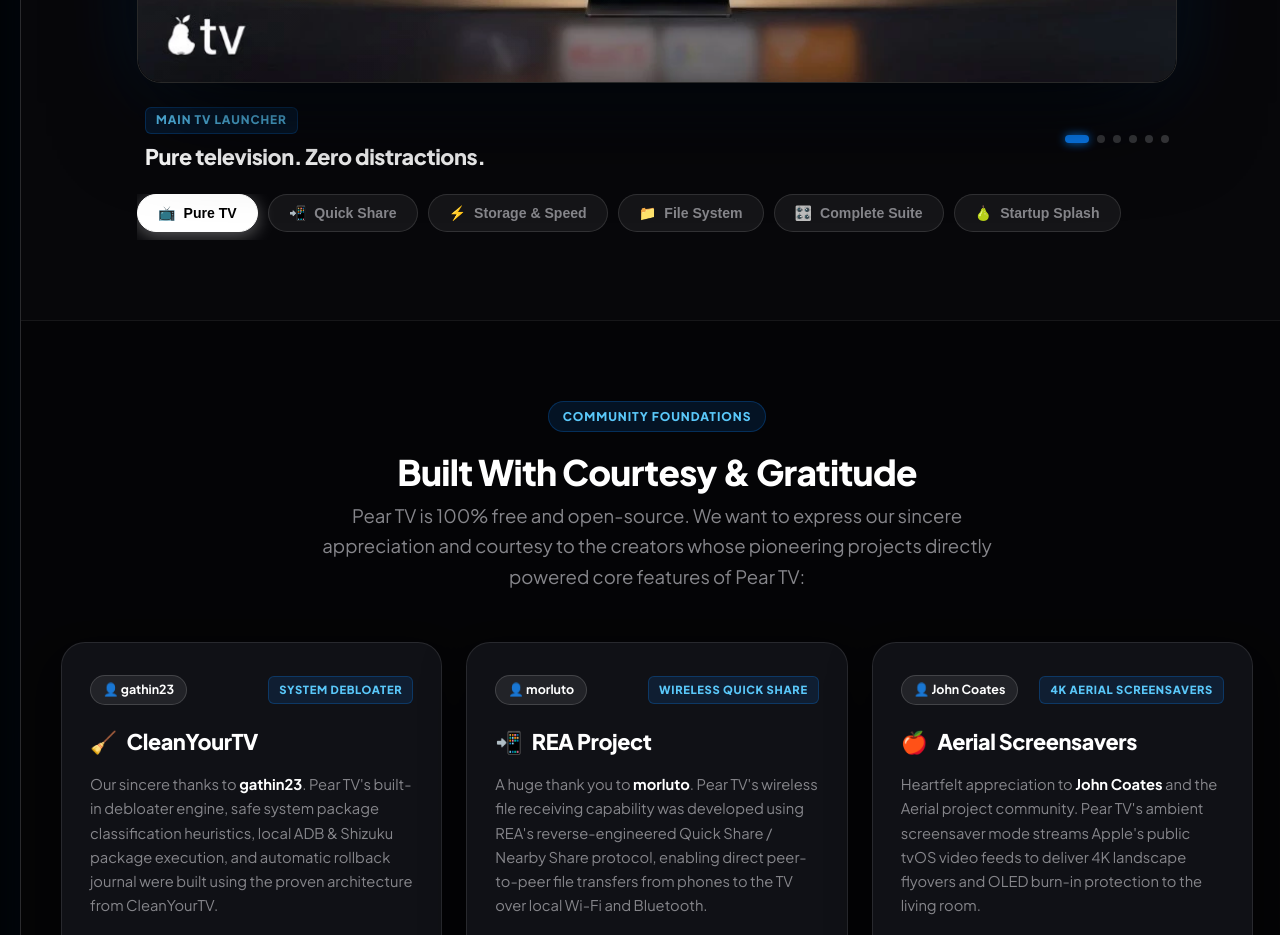
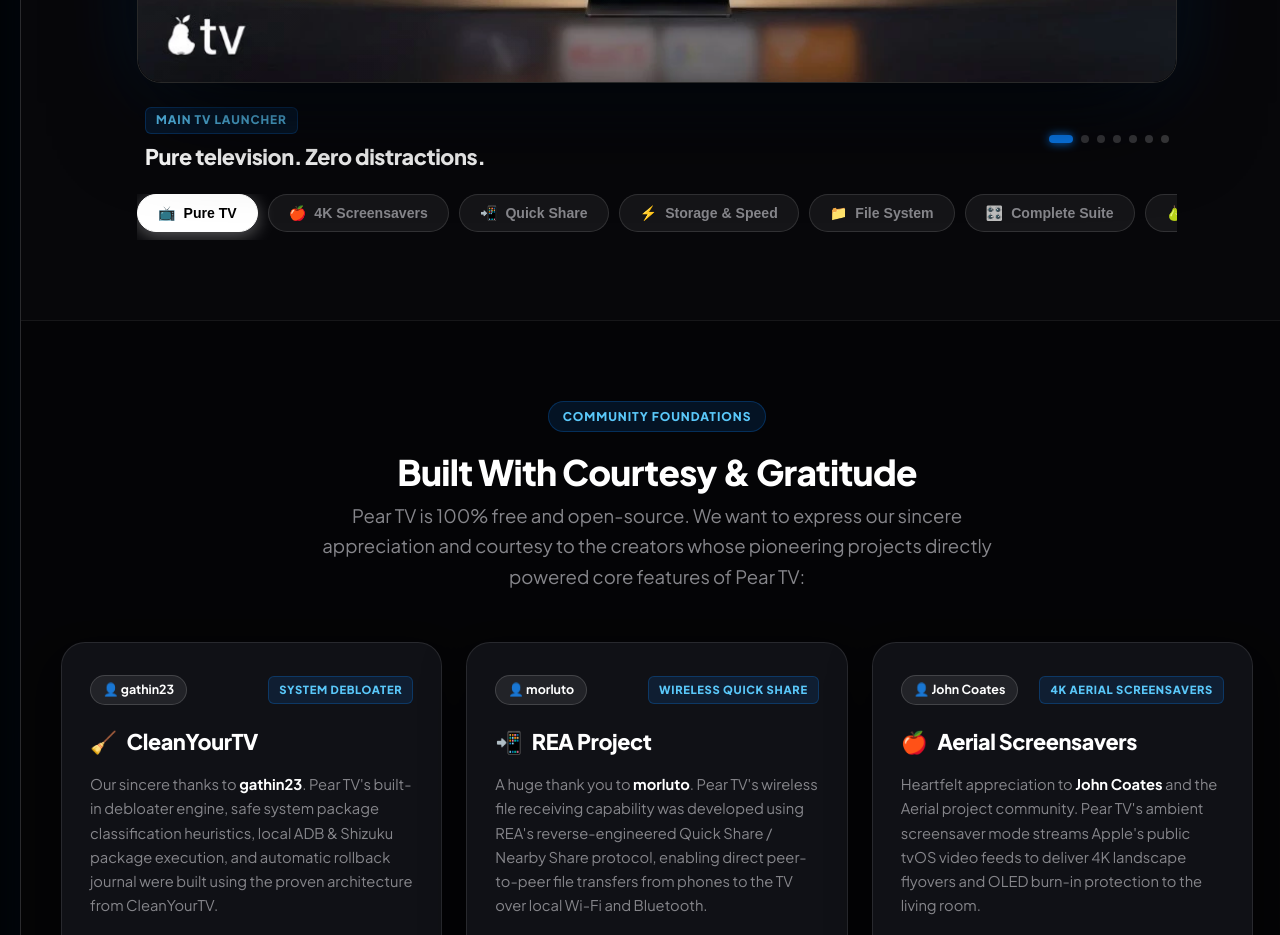
Before and after one commit to FaysArukattil/PearTV, a plain HTML site: page docs/index.html in a window 1280 px wide. Shown: the part 2820-3755 px from the top of the page. Drawn offline with Linux system fonts and the light colour scheme.

Commit message:
feat(docs): add 4K aerial screensavers slide to visual showcase gallery

```diff
--- a/docs/index.html
+++ b/docs/index.html
@@ -1090,18 +1090,21 @@
             <span>📺</span> Pure TV
           </button>
           <button class="thumb-pill" data-index="1">
+            <span>🍎</span> 4K Screensavers
+          </button>
+          <button class="thumb-pill" data-index="2">
             <span>📲</span> Quick Share
           </button>
-          <button class="thumb-pill" data-index="2">
+          <button class="thumb-pill" data-index="3">
             <span>⚡</span> Storage &amp; Speed
           </button>
-          <button class="thumb-pill" data-index="3">
+          <button class="thumb-pill" data-index="4">
             <span>📁</span> File System
           </button>
-          <button class="thumb-pill" data-index="4">
+          <button class="thumb-pill" data-index="5">
             <span>🎛️</span> Complete Suite
           </button>
-          <button class="thumb-pill" data-index="5">
+          <button class="thumb-pill" data-index="6">
             <span>🍐</span> Startup Splash
           </button>
         </div>
@@ -1261,6 +1264,12 @@
         alt: "Pear TV - Pure television. Zero distractions."
       },
       {
+        src: "assets/listing/slide_07_screensavers.webp",
+        badge: "40+ AERIAL SCREENSAVERS",
+        title: "Cinema on standby. Iconic aerial footage.",
+        alt: "Pear TV - 40+ Aerial Screensavers"
+      },
+      {
         src: "assets/listing/slide_03_quick_share.webp",
         badge: "BUILT-IN QUICK SHARE",
         title: "Beam anything to your screen.",
```
Also changed, not shown: docs/assets/listing/slide_07_screensavers.jpg (added), docs/assets/listing/slide_07_screensavers.webp (added).
